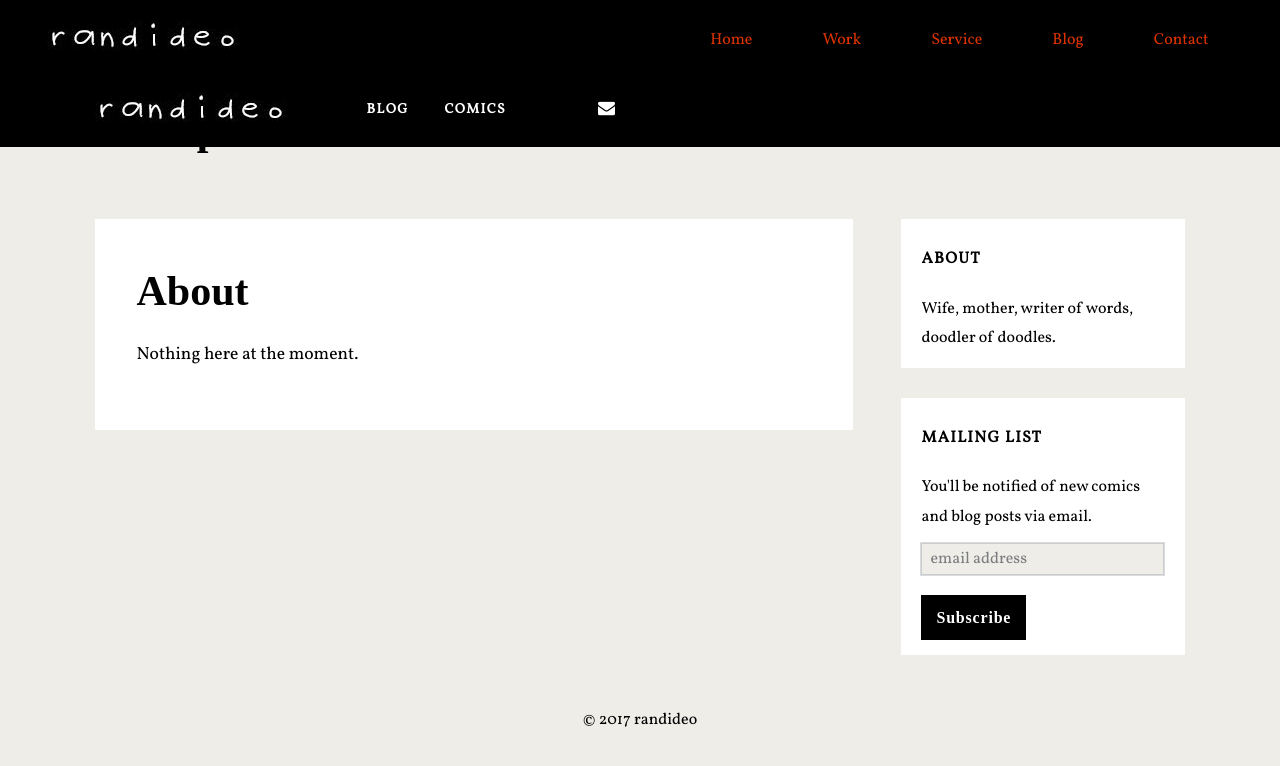
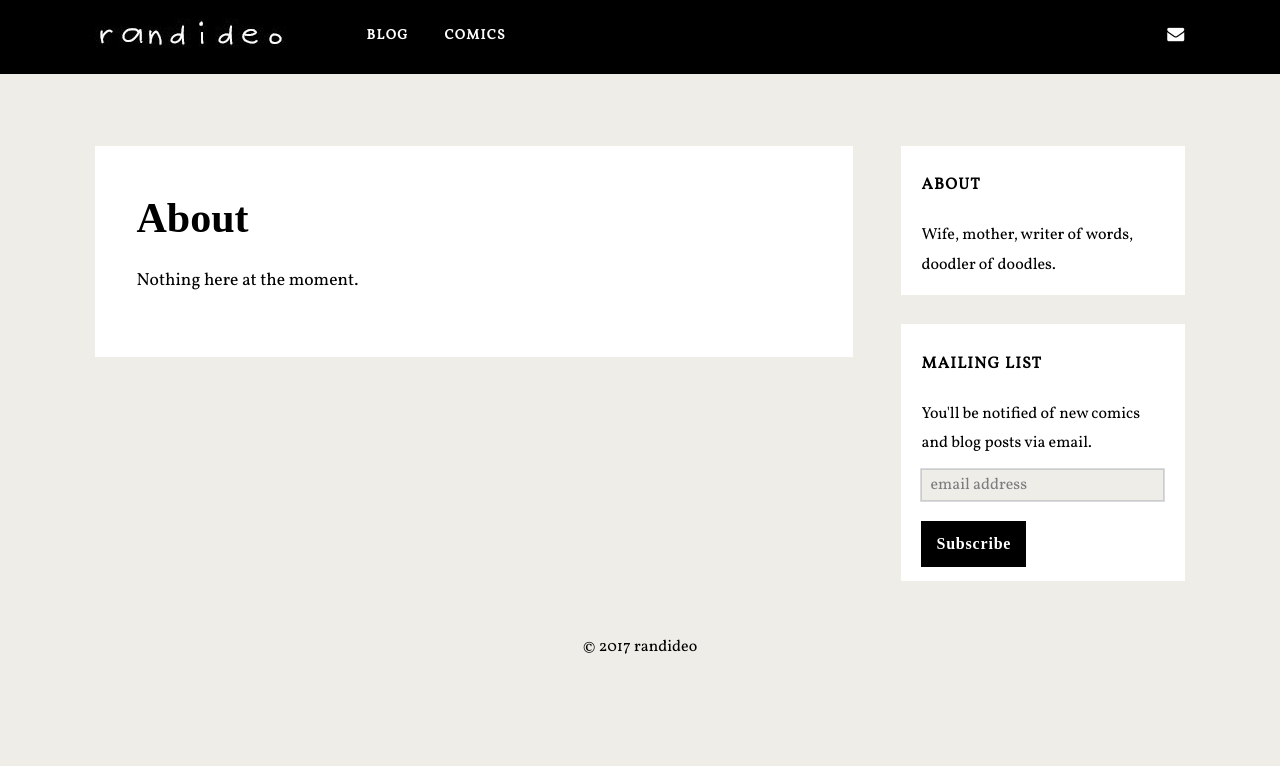
Before and after one commit to randideo/randideo.github.io, a Jekyll site: the page built from about.md, in a window 1280 px wide. Shown: the top 766 px of the page. Built offline with Jekyll 4.4.1, drawn with Linux system fonts in a browser that asks for light colours; nearby versions of some CDN libraries; some web fonts are replaced; comment, search, counter and statistics services are not loaded.

Commit message:
Create header.html

```diff
--- a/_includes/header.html
+++ b/_includes/header.html
@@ -19,179 +19,8 @@
   ga('send', 'pageview');
 
 </script>
-	<style>
-
-
-* {
-	  box-sizing: border-box;
-}
-
-
-.inner {
-	 background: #000000;
-    height: 4.6em;
-    padding: 1.25em 3.703% 0;
-    position: relative;
-}
-
-.logo {
-	  text-decoration: none;
-}
-
-nav > ul {
-  	float: right;
-}
-
-nav > ul > li {
-  	text-align: center;
-	  line-height: 40px;
-	  margin-left: 70px;
-}
-
-nav > ul li ul li {
-	  width: 100%;
-  	text-align: left;
-}
-
-nav ul li:hover {
-	  cursor: pointer;
-	  position: relative;
-}
-nav ul li:hover > ul {
-  	display: block;
-}
-nav ul li:hover > a {
-	  color: #777;
-}
-nav > ul > li > a {
-	  cursor: pointer;
-	  display: block;
-  	outline: none;
-  	width: 100%;
-	  text-decoration: none;
-}
-
-nav > ul > li {
-  	float: left;
-}
-nav a {
-	  color: white;
-}
-nav > ul li ul {
-  	display: none;
-  	position: absolute;
-  	left: 0;
-	  top: 100%;
-  	width: 100%;
-	  z-index: 2000;
-}
-nav > ul li ul li > a {
-	  text-decoration: none;
-}
-
-[type="checkbox"], label {
-	  display: none;
-}
-
-@media screen and (max-width: 768px) {
-	nav ul {
-		  display: none;
-	}
-
-	label {
-  		display: block;
-  		background: #222;
-		  width: 40px;
-  		height: 40px;
-  		cursor: pointer;
-		  position: absolute;
-		  right: 20px;
-  		top: 0px;
-	}
-
-label:after{
-  content:'';
-  display: block;
-  width: 30px;
-  height: 5px;
-  background: #777;
-  margin: 7px 5px;
-  box-shadow: 0px 10px 0px #777, 0px 20px 0px #777
-}
-
-	[type="checkbox"]:checked ~ ul {
-  		display: block;
-  		z-index: 9999;
-  		position: absolute;
-		  right: 20px;
-		  left: 20px;
-	}
-
-	nav a {
-		  color: #777;
-	}
-
-	nav ul li {
-		  display: block;
-  		float: none;
-  		width: 100%;
-  		text-align: left;
-  		background: #222;
-		  text-indent: 20px;
-	}
-
-	nav > ul > li {
-  		margin-left: 0px;
-	}
-
-	nav > ul li ul li {
-  		display: block;
-		  float: none;
-	}
-
-	nav > ul li ul {
-		  display: block;
-  		position: relative;
-  		width: 100%;
-		  z-index: 9999;
-		  float: none;
-	}
-h1 {
-	  font-size: 26px;
-}
-}
-
-	</style>
 </head>
 <body>
-
-	<header>
-  <div class="inner">
-    <nav>
-      <a href='http://randideo.com/backup' class="logo">
-
-<img alt='randideo' height='30px;' src='https://randideo.com/imgs/randideo_logo.jpg' width='200px; '/>
-</a>
-      <input type="checkbox" id="nav" /><label for="nav"></label>
-      <ul>
-        <li><a href="#">Home</a></li>
-        <li>
-          <a href="#">Work</a>
-          <ul>
-            <li><a href="#">Web</a></li>
-            <li><a href="#">Print</a></li>
-          </ul>
-        </li>
-        <li><a href="#">Service</a></li>
-        <li><a href="#">Blog</a></li>
-        <li><a href="#">Contact</a></li>
-      </ul>
-    </nav>
-    <h1>Responsive Menu without Javascript</h1>
-  </div>
-</header>
-
-
 
 
 <header class="site-headernbt" id="site-headernbt" role="banner">
```
